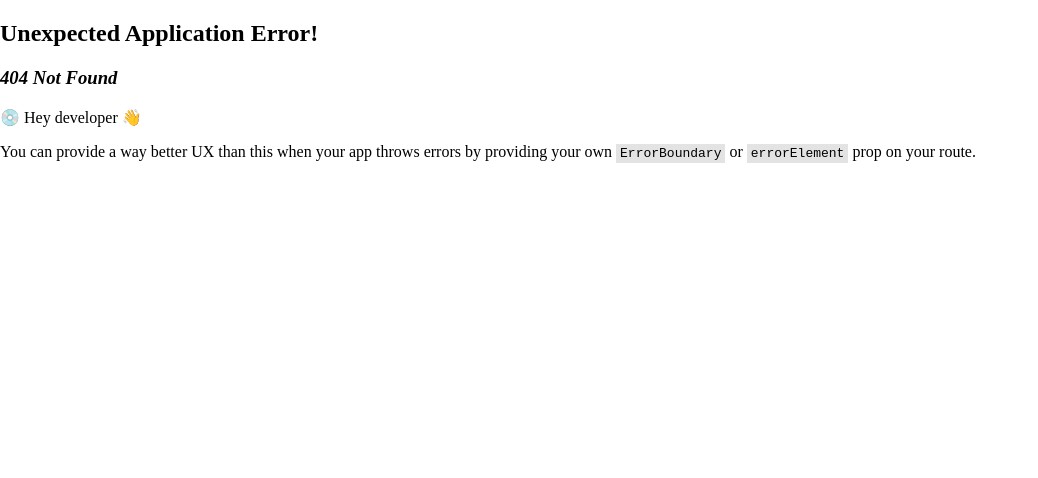
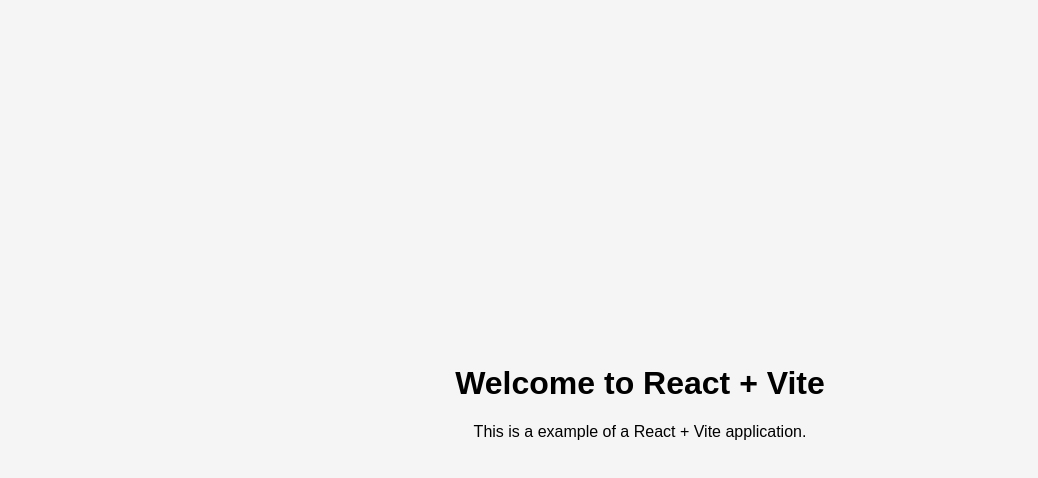
Before and after one commit to react-spy/vite-react, a React (Vite) app: page /#/home in a window 1280 px wide. Before the commit this address had no page. Shown: the top 478 px of the page, without its empty margins (0-1038 px from the left). Built offline with nearby package versions, Linux system fonts and the light colour scheme.

Commit message:
[系统配置] 路由配置

```diff
--- a/config/app.ts
+++ b/config/app.ts
@@ -20,3 +20,8 @@
  * 网站token
  */
 export const appTokenName: string = "APP_TOKEN";
+
+/**
+ * 网站重定向地址
+ */
+export const appRedirectUrl: string = "/home";
--- a/config/routes.ts
+++ /dev/null
@@ -1,28 +0,0 @@
-/**
- * 路由配置
- * @description path 路径
- * @description routes 配置子路由
- * @description element 用于渲染的 React 组件路径
- */
-
-export interface RouteConfig {
-  path: string;
-  element?: string;
-  routes?: RouteConfig[];
-}
-
-export const baseRouters: RouteConfig[] = [
-  {
-    path: "/",
-    routes: [
-      {
-        path: "/",
-        element: "./views/Home/index.tsx",
-      },
-    ],
-  },
-  {
-    path: "/user/login",
-    element: "./views/Login/index2.tsx",
-  },
-];
--- a/config/vite/define.ts
+++ b/config/vite/define.ts
@@ -1,6 +1,5 @@
 import dayjs from "dayjs";
-import { appUrl, appPrefix, appTokenName } from "../app";
-import { baseRouters } from "../routes";
+import { appUrl, appPrefix, appTokenName, appRedirectUrl } from "../app";
 
 const getJsonString = (value: any) => JSON.stringify(value);
 
@@ -17,8 +16,8 @@
     // 网站相关
     __APP_URL__: getJsonString(appUrl[BUILD_ENV]),
     __APP_PREFIX__: getJsonString(appPrefix),
-    __APP_ROUTERS__: getJsonString(baseRouters),
     __APP_TOKEN_NAME__: getJsonString(appTokenName),
+    __APP_REDIRECT_URL__: getJsonString(appRedirectUrl),
 
     // 构建相关
     __BUILD_ENV__: getJsonString(BUILD_ENV),
--- a/src/RouteConfig.tsx
+++ b/src/RouteConfig.tsx
@@ -3,24 +3,28 @@
  */
 import { lazy, Suspense } from "react";
 import { createHashRouter, RouterProvider } from "react-router-dom";
+import Layout from "@/layouts";
+import { baseRouters } from "@/router";
 
 const modules = import.meta.glob("./views/*/*.tsx");
 
-const createRoutes = (routes = __APP_ROUTERS__ || []) => {
-  return routes.reduce((prev, curr) => {
-    const { element, routes: childRoutes, ...rest } = curr;
+const createRoutes: any = (routes = baseRouters, parentPath = "/") => {
+  return routes.reduce((prev, curr: any) => {
+    const { elementPath, children, path, ...rest } = curr;
 
-    if (Array.isArray(childRoutes) && childRoutes.length) {
-      return createRoutes(childRoutes);
+    // 递归处理子路由
+    if (Array.isArray(children) && children.length) {
+      return createRoutes(children, path);
     }
 
     let Component;
-    if (element && modules[element]) {
-      Component = lazy(modules[element] as any);
+    if (elementPath && modules[elementPath]) {
+      Component = lazy(modules[elementPath] as any);
       return [
         ...prev,
         {
           ...rest,
+          path: `${parentPath}/${path}`,
           element: (
             <Suspense fallback={<p>loading</p>}>
               <Component />
@@ -33,7 +37,15 @@
   }, []);
 };
 
-const initRouters = createRoutes([...(__APP_ROUTERS__ || [])]);
+const initRouters = [
+  {
+    path: "/",
+    element: <Layout />,
+    children: createRoutes(),
+  },
+];
+
+console.log("initRouters", initRouters);
 
 const RouteSetting = () => {
   return <RouterProvider router={createHashRouter(initRouters)} />;
--- /dev/null
+++ b/src/layouts/index.tsx
@@ -0,0 +1,13 @@
+/**
+ * 布局
+ */
+
+import { Outlet, Navigate, useLocation } from "react-router-dom";
+const Layout = () => {
+  const { pathname } = useLocation();
+  if (pathname === "/") {
+    return <Navigate to={__APP_REDIRECT_URL__} />;
+  }
+  return <Outlet />;
+};
+export default Layout;
--- /dev/null
+++ b/src/router/index.ts
@@ -0,0 +1,20 @@
+/**
+ * 路由配置  import { RouteObject } from "react-router-dom";
+ * @description https://reactrouter.com/en/main/routers/router-provider
+ * @description elementPath 用于渲染的 React 组件路径
+ */
+export const baseRouters = [
+  {
+    path: "/",
+    children: [
+      {
+        path: "home",
+        elementPath: "./views/Home/index.tsx",
+      },
+    ],
+  },
+  {
+    path: "/user/login",
+    elementPath: "./views/Login/index.tsx",
+  },
+];
--- a/src/vite-env.d.ts
+++ b/src/vite-env.d.ts
@@ -3,6 +3,6 @@
 declare const __APP_URL__: string;
 declare const __APP_PREFIX__: string;
 declare const __BUILD_ENV__: string;
-declare const __APP_ROUTERS__: any[];
 declare const __APP_TEST__: string;
 declare const __APP_TOKEN_NAME__: string;
+declare const __APP_REDIRECT_URL__: string;
```
